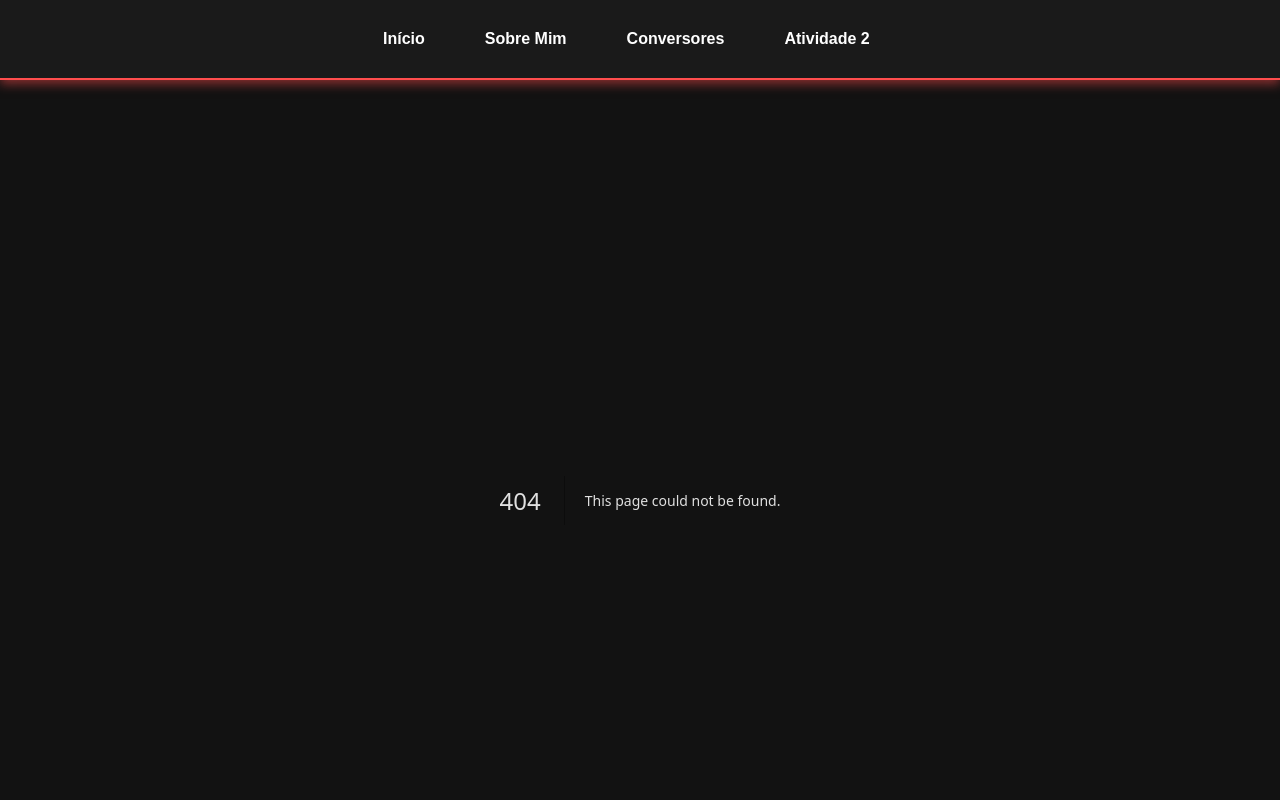
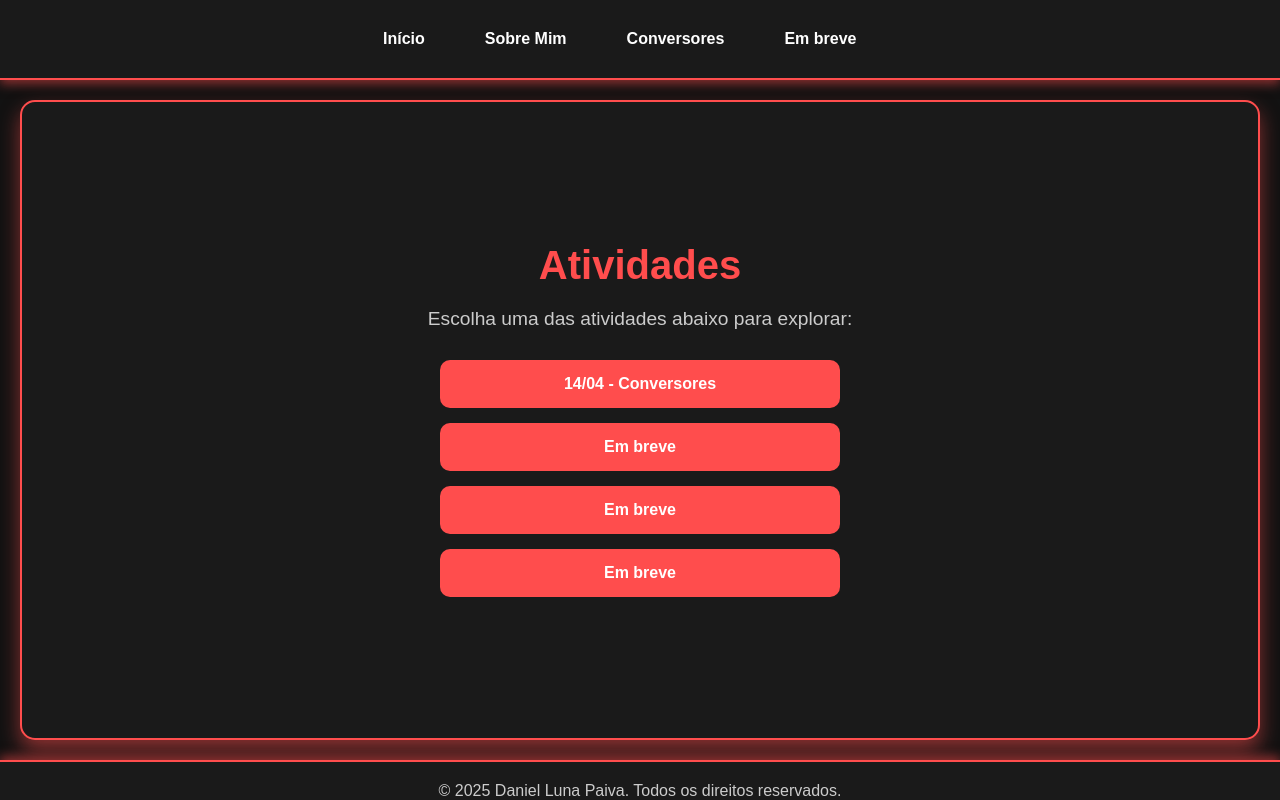
Before and after one commit to danielpaiva27/atv-marciodef, a Next.js app: page /atividades in a window 1280 px wide. Before the commit this address had no page. Shown: the top 800 px of the page. Built offline with nearby package versions, Linux system fonts and the light colour scheme.

Commit message:
conversores-prontos

```diff
--- /dev/null
+++ b/src/app/atividades/page.tsx
@@ -0,0 +1,28 @@
+"use client";
+
+import Link from "next/link";
+
+export default function Atividades() {
+  return (
+    <div className="atividades-container">
+      <h1 className="atividades-title">Atividades</h1>
+      <p className="atividades-description">
+        Escolha uma das atividades abaixo para explorar:
+      </p>
+      <div className="atividades-links">
+        <Link href="../conversores/main" className="atividade-link">
+        14/04  -  Conversores
+        </Link>
+        <Link href="/atividade2" className="atividade-link">
+          Em breve
+        </Link>
+        <Link href="/atividade3" className="atividade-link">
+          Em breve
+        </Link>
+        <Link href="/atividade4" className="atividade-link">
+          Em breve
+        </Link>
+      </div>
+    </div>
+  );
+}
--- a/src/app/components/footer.tsx
+++ b/src/app/components/footer.tsx
@@ -10,7 +10,7 @@ export default function Footer() {
         <a href="https://github.com/danielpaiva27" target="_blank" rel="noopener noreferrer">
           GitHub
         </a>
-        <a href="https://linkedin.com" target="_blank" rel="noopener noreferrer">
+        <a href="https://www.linkedin.com/in/daniel-luna27" target="_blank" rel="noopener noreferrer">
           LinkedIn
         </a>
       </div>
--- a/src/app/components/header.tsx
+++ b/src/app/components/header.tsx
@@ -8,10 +8,10 @@ export default function Header() {
       <div className="header-content">
 
         <nav className="header-nav">
-          <Link href="/main">Início</Link>
-          <Link href="/sobre">Sobre Mim</Link>
-          <Link href="/main">Conversores</Link>
-          <Link href="/atividade2">Atividade 2</Link>
+          <Link href="../atividades">Início</Link>
+          <Link href="../sobre">Sobre Mim</Link>
+          <Link href="../conversores/main">Conversores</Link>
+          <Link href="/atividade2">Em breve</Link>
         </nav>
       </div>
     </header>
--- a/src/app/conversores/main/page.tsx
+++ b/src/app/conversores/main/page.tsx
@@ -5,9 +5,9 @@ import Link from "next/link";
 export default function Main() {
   return (
     <div className="main-container">
-      <h1>Bem-vindo ao Trabalho de Conversores</h1>
+      <h1>Conversores</h1>
       <p>
-        Este projeto contém conversores de valores para diferentes unidades e uma página sobre mim. Escolha uma das opções abaixo:
+        Escolha uma das opções abaixo:
       </p>
       <nav className="main-links">
         <Link href="/conversores/dol">Conversor de Reais para Dólares</Link>
--- a/src/app/globals.css
+++ b/src/app/globals.css
@@ -295,7 +295,7 @@ a {
 }
 
 .header-nav a:hover {
-  color: #e63946;
+  color: #000000 !important;
 }
 
 .footer-container {
@@ -483,3 +483,58 @@ a {
     gap: 10px;
   }
 }
+
+.atividades-container {
+  display: flex;
+  flex-direction: column;
+  align-items: center;
+  justify-content: center;
+  min-height: 80vh;
+  padding: 40px;
+  background-color: #1a1a1a;
+  border: 2px solid #ff4d4d;
+  border-radius: 15px;
+  box-shadow: 0 10px 20px rgba(255, 77, 77, 0.5);
+  text-align: center;
+}
+
+.atividades-title {
+  font-size: 2.5rem;
+  color: #ff4d4d;
+  margin-bottom: 20px;
+}
+
+.atividades-description {
+  font-size: 1.2rem;
+  color: #cccccc;
+  margin-bottom: 30px;
+}
+
+.atividades-links {
+  display: flex;
+  flex-direction: column;
+  gap: 15px;
+  width: 100%;
+  max-width: 400px;
+}
+
+.atividade-link {
+  text-decoration: none;
+  color: #ffffff;
+  background-color: #ff4d4d;
+  padding: 15px 20px;
+  border-radius: 10px;
+  font-weight: bold;
+  text-align: center;
+  transition: all 0.3s ease;
+}
+
+.atividade-link:hover {
+  background-color: #e63946;
+  transform: scale(1.05);
+}
+
+.atividade-link:active {
+  background-color: #cc2936;
+  transform: scale(0.95);
+}
--- a/src/app/page.tsx
+++ b/src/app/page.tsx
@@ -7,7 +7,7 @@ export default function Main() {
   const router = useRouter();
 
   useEffect(() => {
-    router.push("/conversores/main");
+    router.push("/atividades");
   }, [router]);
 
   return null;
```
Also changed, not shown: src/app/sobre/page.tsx (renamed from src/app/conversores/sobre/page.tsx, +7 -5 lines).
